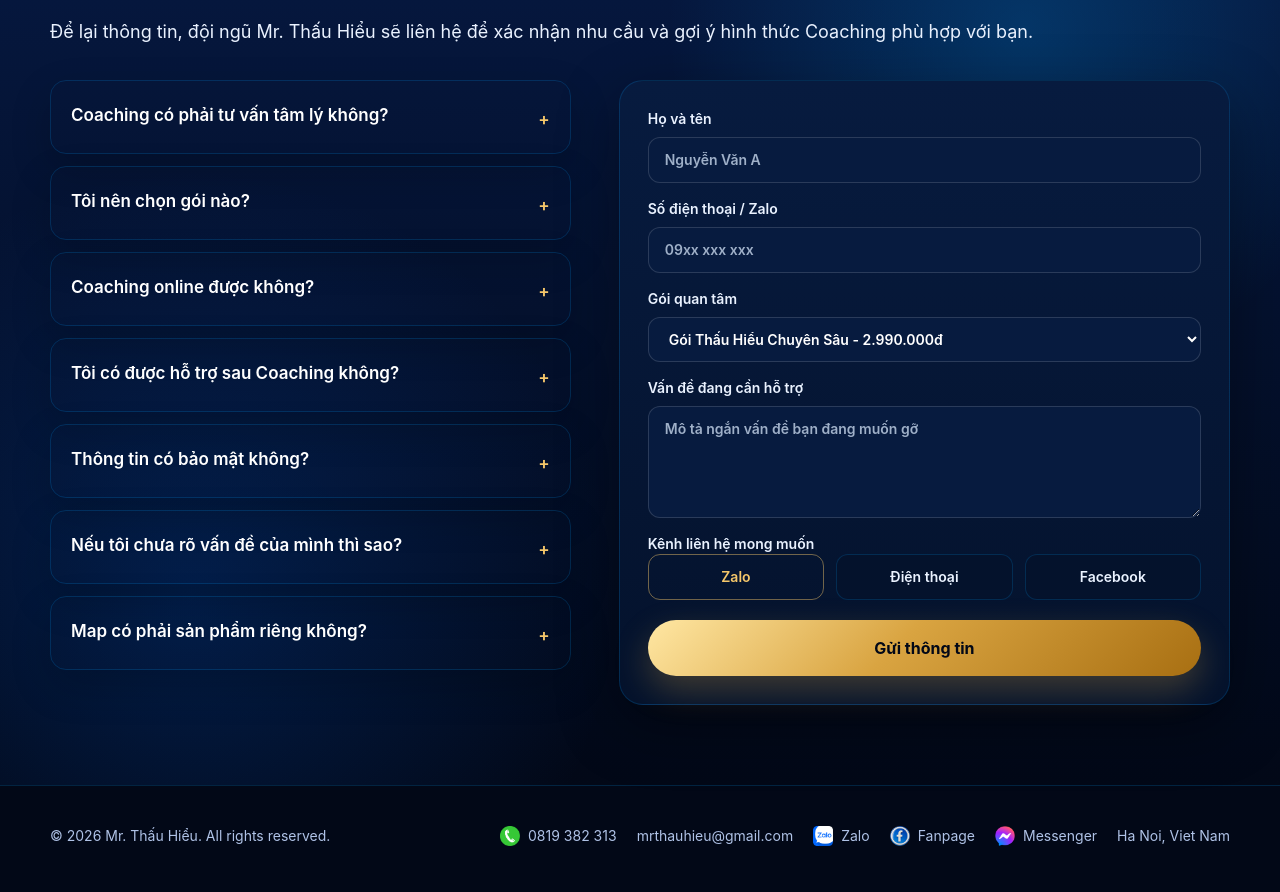
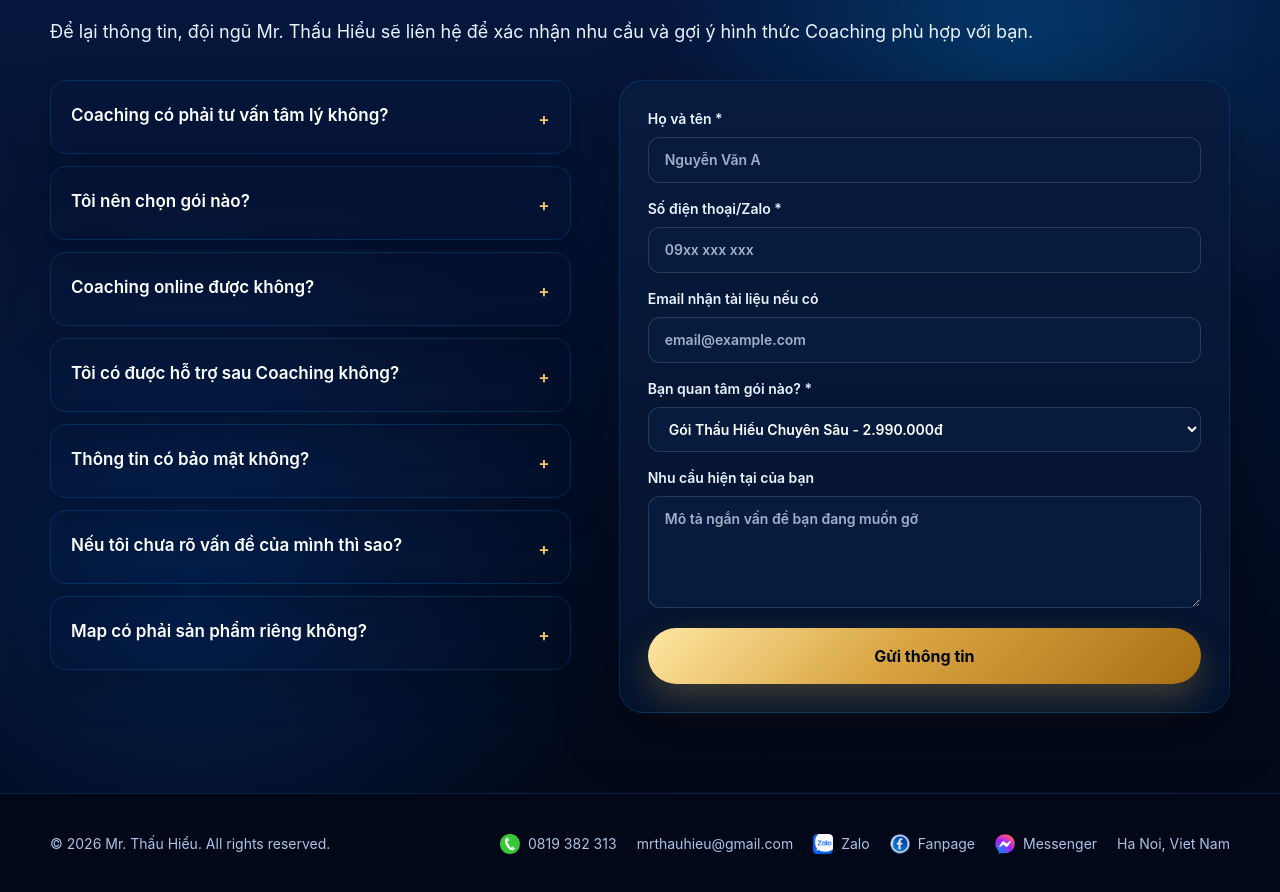
Before and after one commit to dotientrung33/dichvu-coach-landing, a Next.js app: page /dich-vu-coaching in a window 1280 px wide. Shown: the part 7919-8811 px from the top of the page. Built offline with nearby package versions, Linux system fonts and the light colour scheme.

Commit message:
Finalize registration form confirmation

```diff
--- a/components/coaching/RegisterForm.tsx
+++ b/components/coaching/RegisterForm.tsx
@@ -2,14 +2,15 @@
 
 import { FormEvent, useMemo, useState } from "react";
 import { coachingContent } from "@/data/coachingContent";
+import { contactInfo } from "@/data/contact";
 import { coachingPackages } from "@/data/coachingPackages";
 
 type FormState = {
   name: string;
   contact: string;
+  email: string;
   packageId: string;
-  issue: string;
-  need: string;
+  currentNeed: string;
 };
 
 type FormErrors = Partial<Record<keyof FormState, string>>;
@@ -17,9 +18,9 @@ type FormErrors = Partial<Record<keyof FormState, string>>;
 const initialFormState: FormState = {
   name: "",
   contact: "",
+  email: "",
   packageId: "goi-thau-hieu-chuyen-sau",
-  issue: "",
-  need: coachingContent.register.needs[0],
+  currentNeed: "",
 };
 
 export default function RegisterForm() {
@@ -50,8 +51,8 @@ export default function RegisterForm() {
       nextErrors.contact = register.validation.contact;
     }
 
-    if (!form.issue.trim()) {
-      nextErrors.issue = register.validation.issue;
+    if (!form.packageId.trim()) {
+      nextErrors.packageId = "Vui lòng chọn gói quan tâm.";
     }
 
     setErrors(nextErrors);
@@ -65,9 +66,69 @@ export default function RegisterForm() {
       return;
     }
 
-    // Submission integration point for Google Sheet API or a backend endpoint.
+    // TODO: Connect form submission to Google Sheet or backend endpoint.
     setSubmitted(true);
   };
+
+  if (submitted) {
+    return (
+      <div className="electric-card rounded-[24px] border-gold-300/25 p-5 sm:p-7">
+        <div className="grid gap-4">
+          <p className="text-sm font-semibold uppercase tracking-[0.24em] text-gold-300">
+            Đã ghi nhận thông tin
+          </p>
+          <h3 className="text-[24px] font-semibold leading-tight text-white sm:text-[28px]">
+            Cảm ơn bạn đã gửi thông tin đăng ký.
+          </h3>
+          <p className="text-[16px] leading-7 text-[#EAF2FF]">
+            Đội ngũ Mr. Thấu Hiểu sẽ sớm liên hệ lại với bạn để xác nhận nhu
+            cầu và gợi ý hình thức Coaching phù hợp.
+          </p>
+          <div className="rounded-2xl border border-[rgba(0,163,255,0.18)] bg-[#04122C]/78 p-4">
+            <p className="text-sm font-semibold text-[#AFC2E6]">Hotline</p>
+            <a
+              href={contactInfo.phoneHref}
+              className="mt-1 inline-flex text-[22px] font-bold text-gold-300 transition hover:text-gold-200"
+            >
+              {contactInfo.phone}
+            </a>
+          </div>
+          <div className="mt-1 flex flex-col gap-3 sm:flex-row">
+            <a
+              href={contactInfo.zaloUrl}
+              target="_blank"
+              rel="noopener noreferrer"
+              className="inline-flex items-center justify-center gap-2 rounded-full border border-[rgba(0,163,255,0.22)] bg-[#071B3F]/75 px-4 py-3 text-sm font-bold text-[#EAF2FF] transition hover:border-gold-300/35 hover:bg-gold-300/10"
+            >
+              <img
+                src={contactInfo.icons.zalo}
+                alt="Zalo"
+                width={22}
+                height={22}
+                className="h-[22px] w-[22px] object-contain"
+              />
+              Nhắn Zalo ngay
+            </a>
+            <a
+              href={contactInfo.facebookUrl}
+              target="_blank"
+              rel="noopener noreferrer"
+              className="inline-flex items-center justify-center gap-2 rounded-full border border-[rgba(0,163,255,0.22)] bg-[#071B3F]/75 px-4 py-3 text-sm font-bold text-[#EAF2FF] transition hover:border-gold-300/35 hover:bg-gold-300/10"
+            >
+              <img
+                src={contactInfo.icons.facebook}
+                alt="Facebook"
+                width={22}
+                height={22}
+                className="h-[22px] w-[22px] object-contain"
+              />
+              Theo dõi Fanpage
+            </a>
+          </div>
+        </div>
+      </div>
+    );
+  }
 
   return (
     <form
@@ -77,7 +138,7 @@ export default function RegisterForm() {
     >
       <div className="grid gap-4">
         <label className="grid gap-2 text-sm font-semibold text-[#EAF2FF]">
-          {register.labels.name}
+          Họ và tên *
           <input
             value={form.name}
             onChange={(event) => updateField("name", event.target.value)}
@@ -88,7 +149,7 @@ export default function RegisterForm() {
         </label>
 
         <label className="grid gap-2 text-sm font-semibold text-[#EAF2FF]">
-          {register.labels.contact}
+          Số điện thoại/Zalo *
           <input
             value={form.contact}
             onChange={(event) => updateField("contact", event.target.value)}
@@ -99,7 +160,18 @@ export default function RegisterForm() {
         </label>
 
         <label className="grid gap-2 text-sm font-semibold text-[#EAF2FF]">
-          {register.labels.package}
+          Email nhận tài liệu nếu có
+          <input
+            type="email"
+            value={form.email}
+            onChange={(event) => updateField("email", event.target.value)}
+            className="electric-input"
+            placeholder="email@example.com"
+          />
+        </label>
+
+        <label className="grid gap-2 text-sm font-semibold text-[#EAF2FF]">
+          Bạn quan tâm gói nào? *
           <select
             value={form.packageId}
             onChange={(event) => updateField("packageId", event.target.value)}
@@ -111,50 +183,20 @@ export default function RegisterForm() {
               </option>
             ))}
           </select>
+          {errors.packageId ? (
+            <span className="text-xs text-gold-300">{errors.packageId}</span>
+          ) : null}
         </label>
 
         <label className="grid gap-2 text-sm font-semibold text-[#EAF2FF]">
-          {register.labels.issue}
+          Nhu cầu hiện tại của bạn
           <textarea
-            value={form.issue}
-            onChange={(event) => updateField("issue", event.target.value)}
+            value={form.currentNeed}
+            onChange={(event) => updateField("currentNeed", event.target.value)}
             className="electric-input min-h-28"
             placeholder={register.placeholders.issue}
           />
-          {errors.issue ? <span className="text-xs text-gold-300">{errors.issue}</span> : null}
         </label>
-
-        <fieldset className="grid gap-2 text-sm font-semibold text-[#EAF2FF]">
-          <legend>{register.labels.need}</legend>
-          <div className="grid gap-3 sm:grid-cols-3">
-            {register.needs.map((need) => (
-              <label
-                key={need}
-                className={`cursor-pointer rounded-xl border px-4 py-3 text-center text-sm font-semibold transition ${
-                  form.need === need
-                    ? "border-gold-400/45 bg-gold-400/12 text-gold-400"
-                    : "border-[rgba(0,163,255,0.18)] bg-[#04122C] text-[#EAF2FF] hover:border-gold-400/35"
-                }`}
-              >
-                <input
-                  type="radio"
-                  name="need"
-                  value={need}
-                  checked={form.need === need}
-                  onChange={(event) => updateField("need", event.target.value)}
-                  className="sr-only"
-                />
-                {need}
-              </label>
-            ))}
-          </div>
-        </fieldset>
-
-        {submitted ? (
-          <div className="rounded-2xl border border-gold-300/30 bg-gold-300/10 p-4 text-sm leading-6 text-gold-300">
-            {register.successMessage}
-          </div>
-        ) : null}
 
         <button className="gold-button mt-1 rounded-full px-6 py-4" type="submit">
           {register.submitLabel}
```
